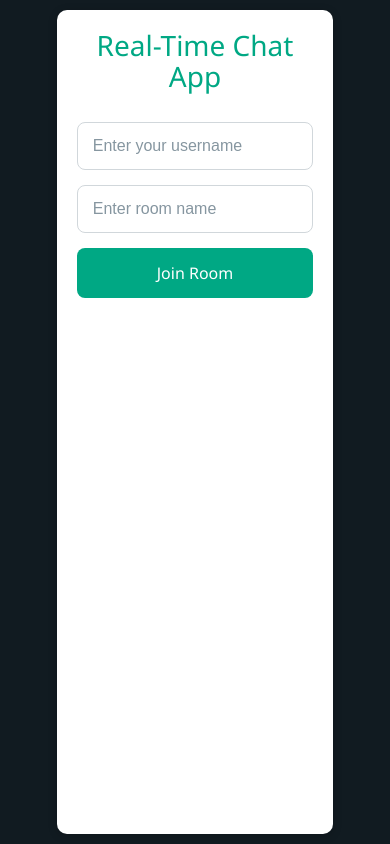
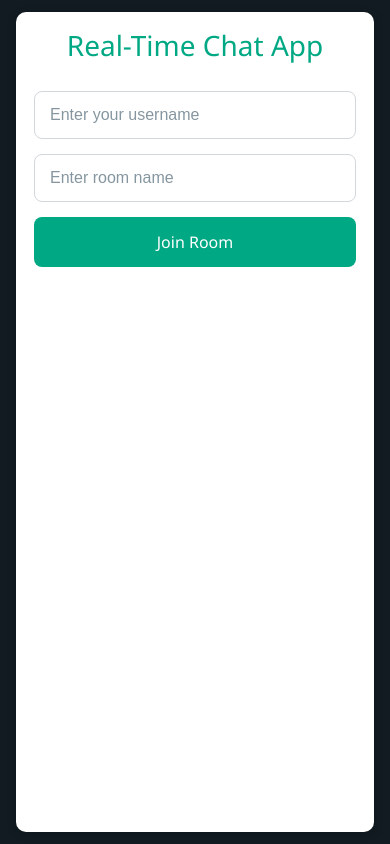
Before and after one commit to Sanjay5464545/real-time-chat-frontend, a React (Vite) app: page / in a window 390 px wide. Built offline with nearby package versions, Linux system fonts and the light colour scheme; no server answers.

Commit message:
fix: mobile full width chat layout

```diff
--- a/src/App.css
+++ b/src/App.css
@@ -606,3 +606,84 @@ button, .send-btn, .leave-btn, input[type="text"] {
 .messages-list:focus {
   outline: none;
 }
+
+/* --- QUICK FIX: force full mobile chat width and remove super-narrow column --- */
+/* Put this at the END of client/src/App.css */
+
+html, body, #root {
+  width: 100%;
+  height: 100%;
+  margin: 0;
+  padding: 0;
+  box-sizing: border-box;
+}
+
+/* Ensure the top-level app container uses full width on small screens */
+.app-container {
+  width: 100% !important;
+  max-width: 100% !important;
+  margin: 0 auto !important;
+  padding: 0 !important;
+}
+
+/* Make join form use most of the width on phone */
+.join-container {
+  width: calc(100% - 32px) !important;
+  max-width: 520px !important;
+  margin: 12px auto !important;
+  padding: 18px !important;
+  box-sizing: border-box;
+}
+
+/* Chat container uses full viewport width; content centers with sensible max width */
+.chat-container {
+  width: 100% !important;
+  max-width: 100% !important;
+  margin: 0 auto !important;
+  padding: 0 !important;
+  box-sizing: border-box;
+}
+
+/* Messages container: allow wider area on mobile and center it.
+   min() keeps it narrow on very small screens and capped on larger phones. */
+.messages-container {
+  width: min(720px, calc(100% - 24px)) !important;
+  max-width: 100% !important;
+  margin: 8px auto !important;
+  padding: 8px !important;
+  box-sizing: border-box;
+}
+
+/* Messages list should span parent width */
+.messages-list {
+  width: 100% !important;
+  padding: 6px !important;
+  box-sizing: border-box;
+}
+
+/* Message bubbles: let them use more space */
+.message, .own-message {
+  max-width: 92% !important; /* allow wide bubbles on phones */
+  margin-left: 0 !important;
+  margin-right: 0 !important;
+}
+
+/* Make header and input bar full width of the messages-container on mobile */
+.chat-header, .message-input-container {
+  width: min(720px, calc(100% - 24px)) !important;
+  margin: 0 auto !important;
+  left: 0; right: 0;
+  box-sizing: border-box;
+}
+
+/* Hide sidebar completely on small screens (safety) */
+@media (max-width: 820px) {
+  .online-users { display: none !important; }
+  .chat-main { padding: 0 0 12px 0 !important; }
+}
+
+/* Desktop: keep existing desktop behavior */
+@media (min-width: 821px) {
+  .messages-container { width: auto !important; }
+  .chat-header, .message-input-container { width: auto !important; margin: 0; }
+}
```
